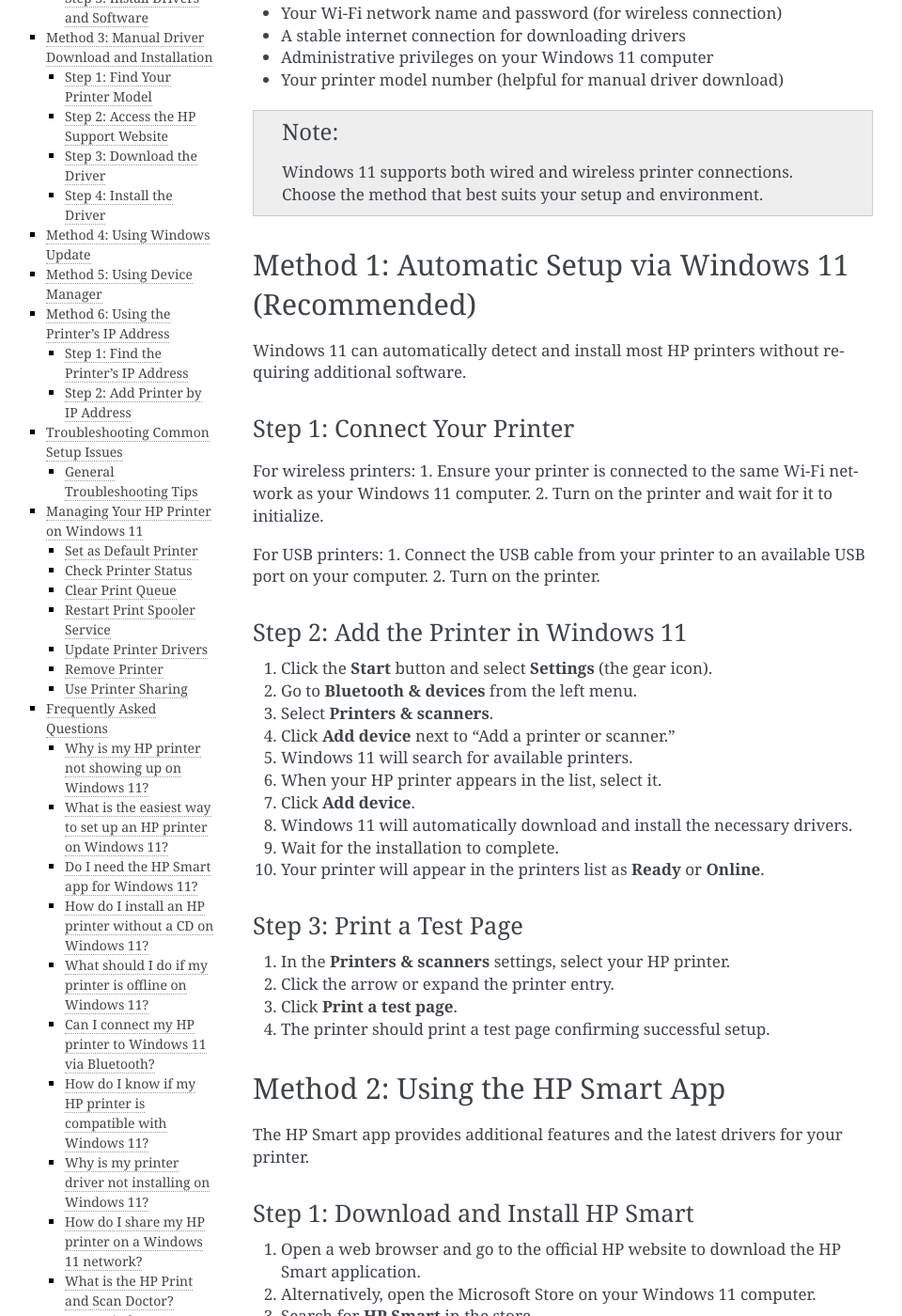
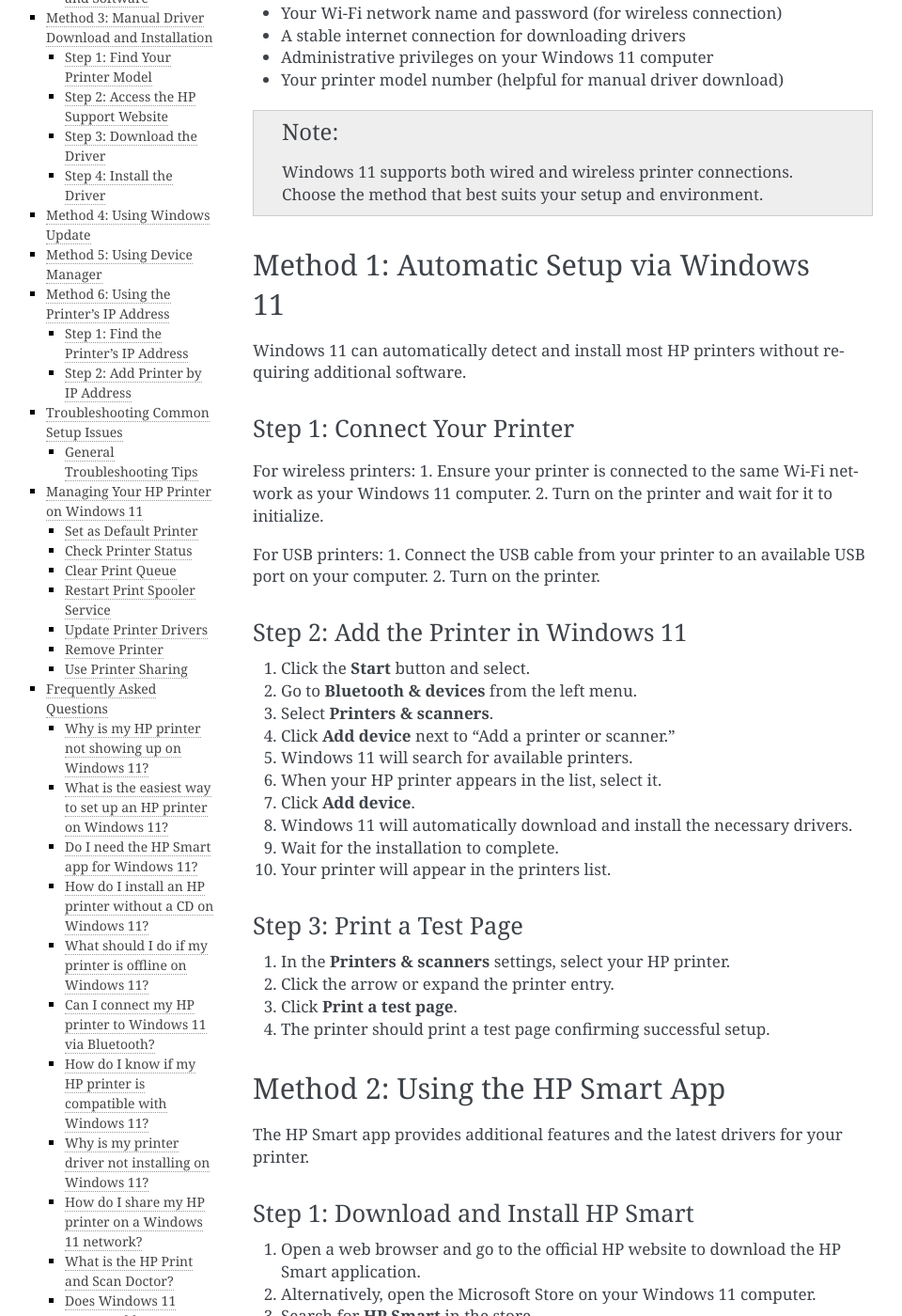
Before and after one commit to aditisdsf/hpprintersetuponwindows11, a Sphinx documentation site: the page built from docs/index.rst, in a window 1280 px wide and 1400 px high, scrolled down 443 px. Shown: the whole window at 94% size, without its empty margins (151-1111 px from the left). Built offline with Sphinx 7.4.7, drawn with Linux system fonts in a browser that asks for light colours; some of the changed text lies outside the part shown.

Commit message:
Update index.rst

```diff
--- a/docs/index.rst
+++ b/docs/index.rst
@@ -22,7 +22,7 @@ Before you begin setting up your HP printer on Windows 11, ensure you have the f
 .. note::
    Windows 11 supports both wired and wireless printer connections. Choose the method that best suits your setup and environment.
 
-Method 1: Automatic Setup via Windows 11 (Recommended)
+Method 1: Automatic Setup via Windows 11
 =======================================================
 
 Windows 11 can automatically detect and install most HP printers without requiring additional software.
@@ -41,7 +41,7 @@ For USB printers:
 Step 2: Add the Printer in Windows 11
 -------------------------------------
 
-1. Click the **Start** button and select **Settings** (the gear icon).
+1. Click the **Start** button and select.
 2. Go to **Bluetooth & devices** from the left menu.
 3. Select **Printers & scanners**.
 4. Click **Add device** next to "Add a printer or scanner."
@@ -50,7 +50,7 @@ Step 2: Add the Printer in Windows 11
 7. Click **Add device**.
 8. Windows 11 will automatically download and install the necessary drivers.
 9. Wait for the installation to complete.
-10. Your printer will appear in the printers list as **Ready** or **Online**.
+10. Your printer will appear in the printers list.
 
 Step 3: Print a Test Page
 -------------------------
```
